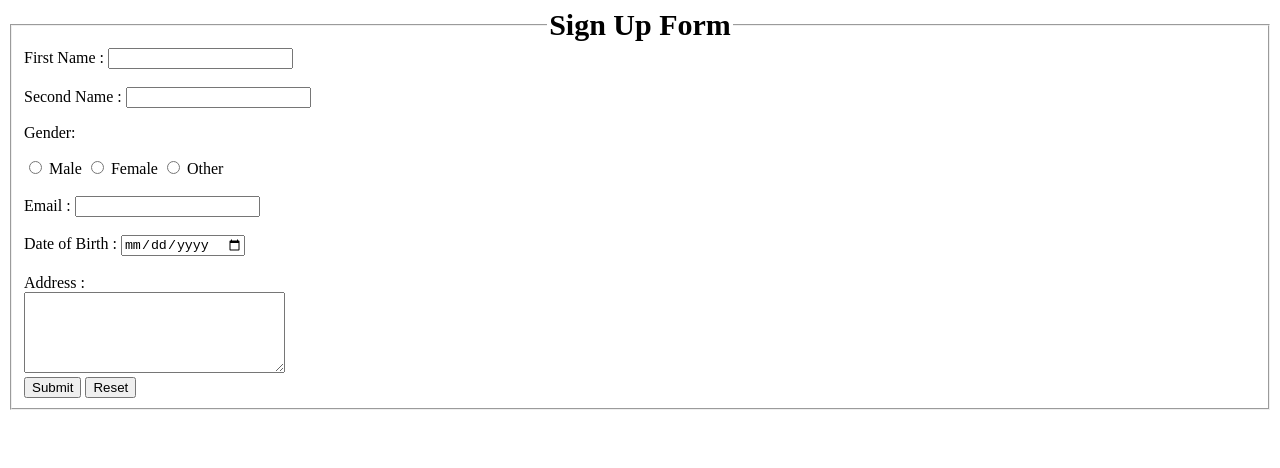
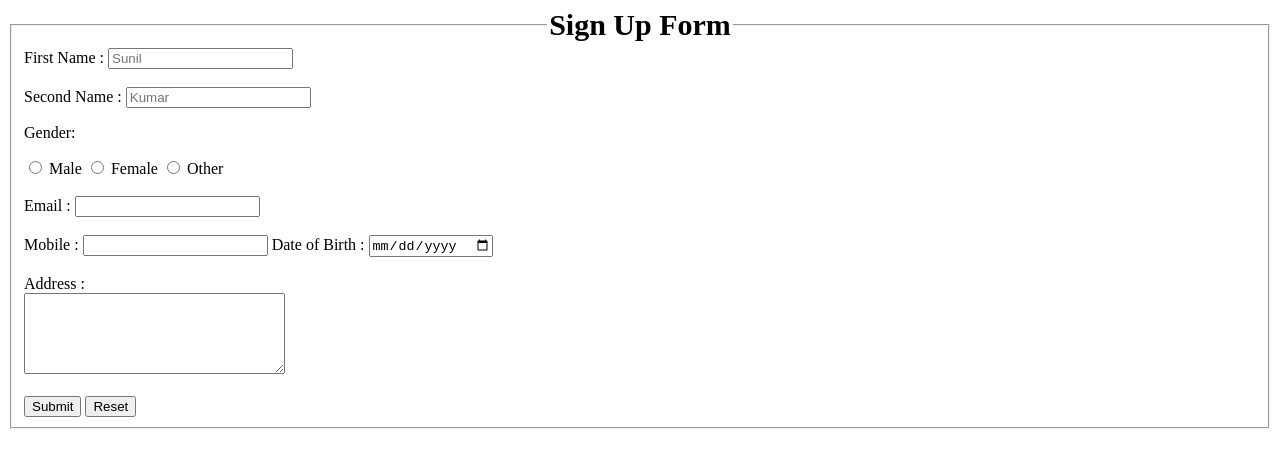
Before and after one commit to avshrestha007/myResume, a plain HTML site: page form.html in a window 1280 px wide. Drawn offline with Linux system fonts and the light colour scheme.

Commit message:
Update form.html

```diff
--- a/form.html
+++ b/form.html
@@ -17,22 +17,28 @@
         <fieldset>
             <legend>Sign Up Form</legend>
             <label for="fistName">First Name :</label>
-            <input type="text" id="fistName"><br/><br/>
+            <input type="text" id="fistName" placeholder="Sunil">
+            <br/><br/>
             <label for="secodName">Second Name :</label>
-            <input type="text" id="secodName">
+            <input type="text" id="secodName" placeholder="Kumar">
             <p>Gender:</p>
             <input type="radio" id="male" name="gender" value="male">
             <label for="male">Male</label>
             <input type="radio" id="female" name="gender" value="female">
             <label for="female">Female</label>
             <input type="radio" id="other" name="gender" value="other">
-            <label for="other">Other</label><br/><br/>
+            <label for="other">Other</label>
+            <br/><br/>
             <label for="emailID">Email :</label>
-            <input type="email" id="emailID"><br><br>
+            <input type="email" id="emailID">
+            <br><br>
+            <label for="number">Mobile :</label>
+            <input type="number" id="number">
             <label for="birthday">Date of Birth :</label>
-            <input type="date"><br><br>
-            <label for="">Address :</label><br>
-            <textarea name="" id="" cols="30" rows="5"></textarea><br>
+            <input type="date">
+            <br><br>
+            <label for="address">Address :</label><br>
+            <textarea name="" id="address" cols="30" rows="5"></textarea><br><br>
             <input type="submit" value="Submit">
             <input type="reset" value="Reset">
         </fieldset>
```
